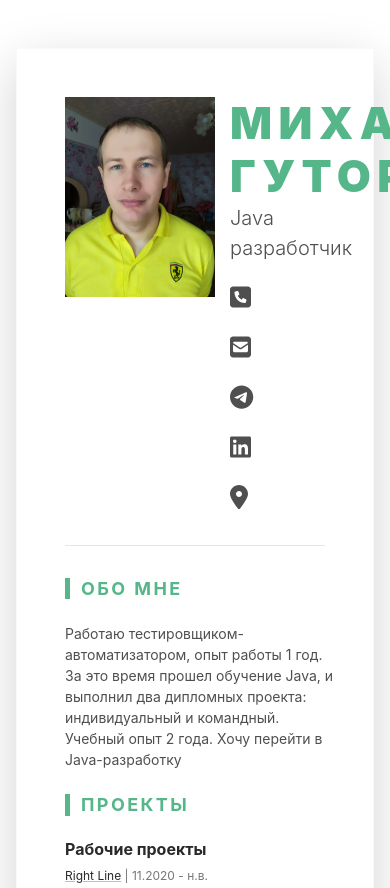
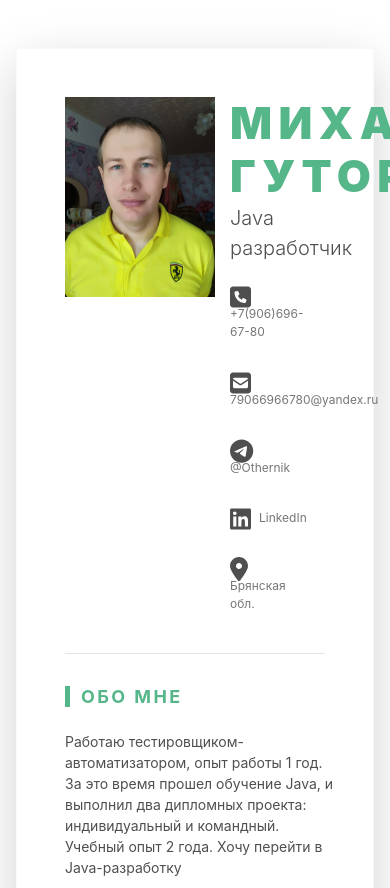
Before and after one commit to Folko85/about-me, a plain HTML site: page index.html in a window 390 px wide. Shown: the top 888 px of the page. Drawn offline with nearby package versions, Linux system fonts and the light colour scheme; files that its build step writes are made by us from their sources.

Commit message:
Убрал непечатуемый класс с контактов.

```diff
--- a/index.html
+++ b/index.html
@@ -41,23 +41,23 @@
                         <ul class="list-unstyled mb-0">
                             <li class="mb-4"><i class="fas fa-phone-square fa-2x mr-2"
                                                 data-fa-transform="down-4"></i><span
-                                    class="d-none d-lg-inline-block text-muted">+7(906)696-67-80</span></a></li>
+                                    class="d-lg-inline-block text-muted">+7(906)696-67-80</span></li>
 
                             <li class="mb-4"><a class="resume-link" href="mailto:79066966780@yandex.ru"><i
                                     class="fas fa-envelope-square fa-2x mr-2" data-fa-transform="down-4"></i><span
-                                    class="d-none d-lg-inline-block text-muted">79066966780@yandex.ru</span></a></li>
+                                    class="d-lg-inline-block text-muted">79066966780@yandex.ru</span></a></li>
 
                             <li class="mb-4"><a class="resume-link" href="https://t.me/Othernik"><i
                                     class="fa-brands fa-telegram fa-2x mr-2" data-fa-transform="down-4"></i><span
-                                    class="d-none d-lg-inline-block text-muted">@Othernik</span></a></li>
+                                    class="d-lg-inline-block text-muted">@Othernik</span></a></li>
 
                             <li class="mb-4"><a class="resume-link" href="https://www.linkedin.com/in/gutorovmn/"><i
                                     class="fab fa-linkedin fa-2x mr-2" data-fa-transform="down-4"></i><span
-                                    class="d-none d-lg-inline-block text-muted">LinkedIn</span></a></li>
+                                    class="d-lg-inline-block text-muted">LinkedIn</span></a></li>
 
                             <li class="mb-4"><a class="resume-link" href="https://www.google.com/maps/place/Погар/"><i
                                     class="fas fa-map-marker-alt fa-2x mr-2" data-fa-transform="down-4"></i><span
-                                    class="d-none d-lg-inline-block text-muted">Брянская обл.</span></a></li>
+                                    class="d-lg-inline-block text-muted">Брянская обл.</span></a></li>
 
                             <li class="mb-2"></li>
                         </ul>
@@ -140,9 +140,9 @@
                                     <p> Разработка приложения "Онлайн магазин" с использованием:
                                     </p>
                                     <ul class="resume-list">
-                                        <li> Spring Boot </li>
+                                        <li> Spring Boot</li>
                                         <li> База данных MongoDB (with pipelines)</li>
-                                        <li> Junit 5 + TestContainers </li>
+                                        <li> Junit 5 + TestContainers</li>
                                         <li> OpenAPI (spring-doc)</li>
                                     </ul>
                                 </div>
@@ -198,7 +198,6 @@
                             <h3 class="text-uppercase resume-section-heading mb-4">Навыки</h3>
                             <div class="item">
                                 <ul class="list-unstyled resume-skills-list">
-                                    <ul class="list-unstyled resume-skills-list">
                                     <li class="mb-2">Java Core (8, 11)</li>
                                     <li class="mb-2">Groovy</li>
                                     <li class="mb-2">Spring Framework (Boot, Security, Data)
@@ -221,7 +220,6 @@
                                     </li>
                                     <li class="mb-2">Linux, Bash
                                     </li>
-                                    </ul>
                                 </ul>
                             </div>
                         </section><!--//skills-section-->
```
Lines whose indentation alone changed are shown as unchanged.
